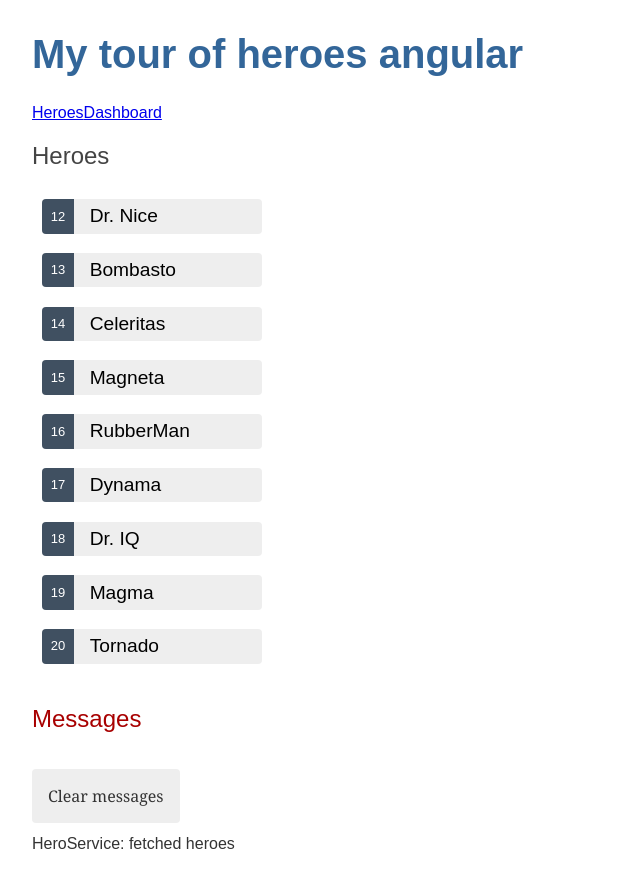
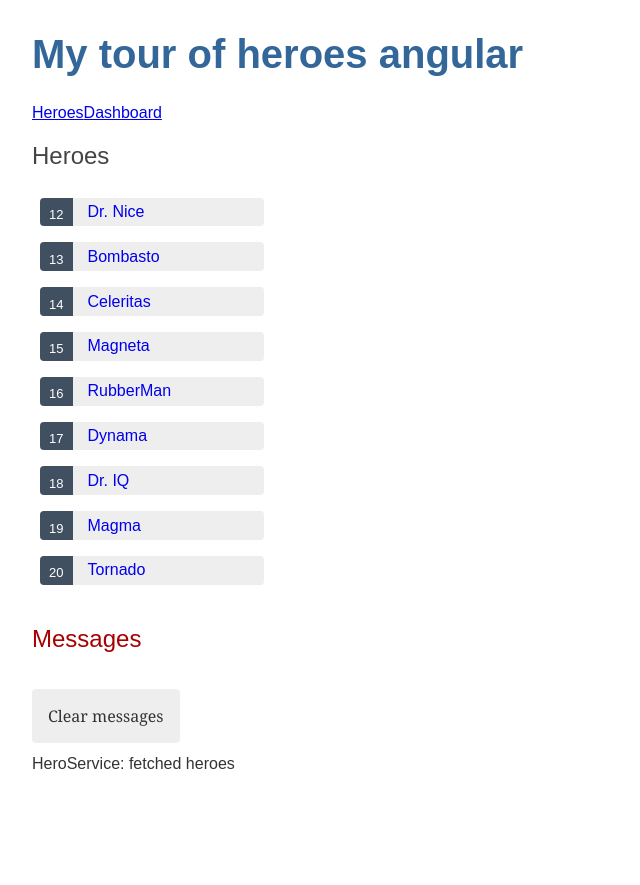
Before and after one commit to kasir-barati/my-tour-of-heroes-angular, an Angular app: page /heroes in a window 1280 px wide. Shown: the whole page, without its empty margins (0-640 px from the left). After the commit the page ends 805 px from the top, so only its background shows below. Built offline with nearby package versions, Linux system fonts and the light colour scheme.

Commit message:
update: delete directt usage of heroDetails

```diff
--- a/src/app/heroes/heroes.component.css
+++ b/src/app/heroes/heroes.component.css
@@ -12,10 +12,11 @@
   display: flex;
 }
 
-.heroes button {
+.heroes a {
   flex: 1;
   cursor: pointer;
   position: relative;
+  text-decoration: none;
   left: 0;
   background-color: #eee;
   margin: 0.5em;
@@ -26,28 +27,28 @@
   height: 1.8em;
 }
 
-.heroes button:hover {
+.heroes a:hover {
   color: #2c3a41;
   background-color: #e6e6e6;
   left: 0.1em;
 }
 
-.heroes button:active {
+.heroes a:active {
   background-color: #525252;
   color: #fafafa;
 }
 
-.heroes button.selected {
+.heroes a.selected {
   background-color: black;
   color: white;
 }
 
-.heroes button.selected:hover {
+.heroes a.selected:hover {
   background-color: #505050;
   color: white;
 }
 
-.heroes button.selected:active {
+.heroes a.selected:active {
   background-color: black;
   color: white;
 }
--- a/src/app/heroes/heroes.component.html
+++ b/src/app/heroes/heroes.component.html
@@ -1,15 +1,11 @@
 <h2>Heroes</h2>
 <ul class="heroes">
   <li *ngFor="let hero of heroes">
-    <button
-      [class.selected]="hero === selectedHero"
-      (click)="onSelect(hero)"
-      type="button"
-    >
+    <a routerLink="/heroes/{{ hero.id }}">
       <span class="badge">{{ hero.id }}</span>
       &nbsp;
       <span class="name">{{ hero.name }}</span>
-    </button>
+    </a>
   </li>
 </ul>
 
@@ -21,7 +17,3 @@
   Because selectedHero is empty at first glance
   - [ngClass]="selectedHero.id === hero.id ? 'selected' : ''"
  -->
-
-<ng-container *ngIf="selectedHero">
-  <app-hero-details [hero]="selectedHero"></app-hero-details>
-</ng-container>
--- a/src/app/heroes/heroes.component.ts
+++ b/src/app/heroes/heroes.component.ts
@@ -11,8 +11,6 @@ import { MessageService } from '../message.service';
 })
 export class HeroesComponent implements OnInit {
   heroes: Hero[];
-  // Please note that mark nullable parameters as nullable
-  selectedHero?: Hero;
 
   constructor(
     private heroService: HeroService,
@@ -35,14 +33,6 @@ export class HeroesComponent implements OnInit {
     this.getHeroes();
   }
 
-  onSelect(hero: Hero): void {
-    // Because I guess we are using pass by reference changes in the selectedHero goes all the way up to reach to the heroes property.
-    this.selectedHero = hero;
-    this.messageService.add(
-      `HeroesComponent: Selected hero id=${hero.id}`,
-    );
-  }
-
   private getHeroes(): void {
     this.heroService.getHeroes().subscribe({
       next: (heroes) => {
```
